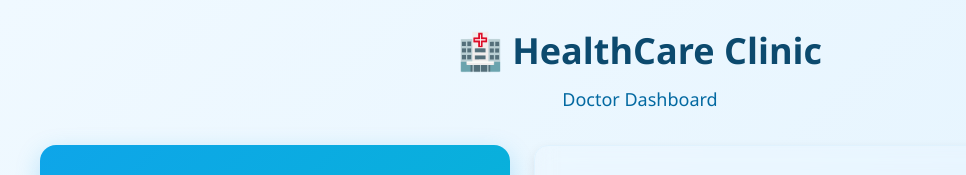
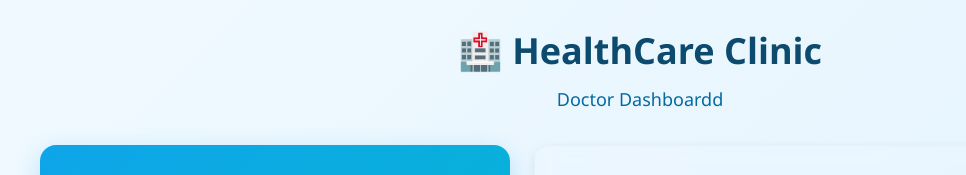
Before and after one commit to abineshbtechit/hospfrontend, a React (Vite) app in the folder my-app/: page /doctor in a window 1280 px wide. Shown: the top 175 px of the page, without its empty margins (0-966 px from the left). Built offline with nearby package versions, Linux system fonts and the light colour scheme; no server answers.

Commit message:
update code

```diff
--- a/my-app/src/Doctor.jsx
+++ b/my-app/src/Doctor.jsx
@@ -23,7 +23,7 @@ export default function Doctor() {
     <div className="clinic-container">
       <header className="clinic-header">
         <h1 className="clinic-title">🏥 HealthCare Clinic</h1>
-        <p className="clinic-subtitle">Doctor Dashboard</p>
+        <p className="clinic-subtitle">Doctor Dashboardd</p>
       </header>
 
       <div className="dashboard-content">
```
